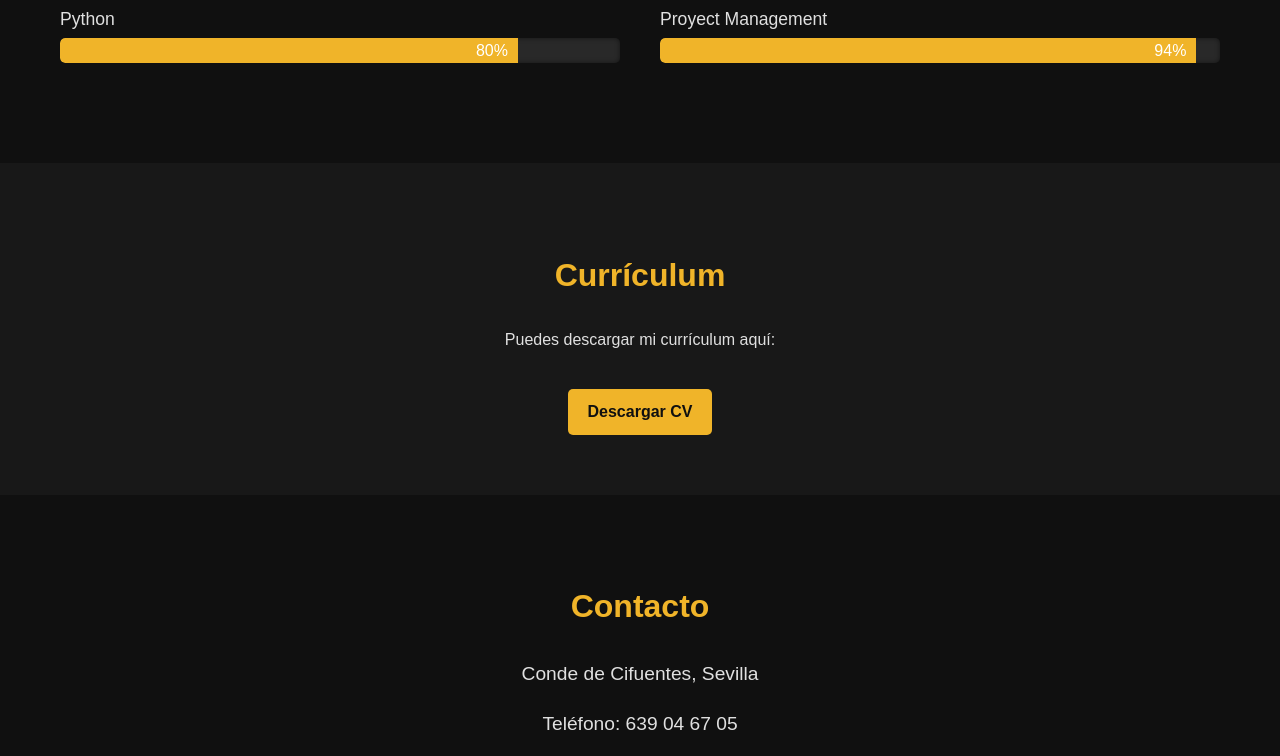
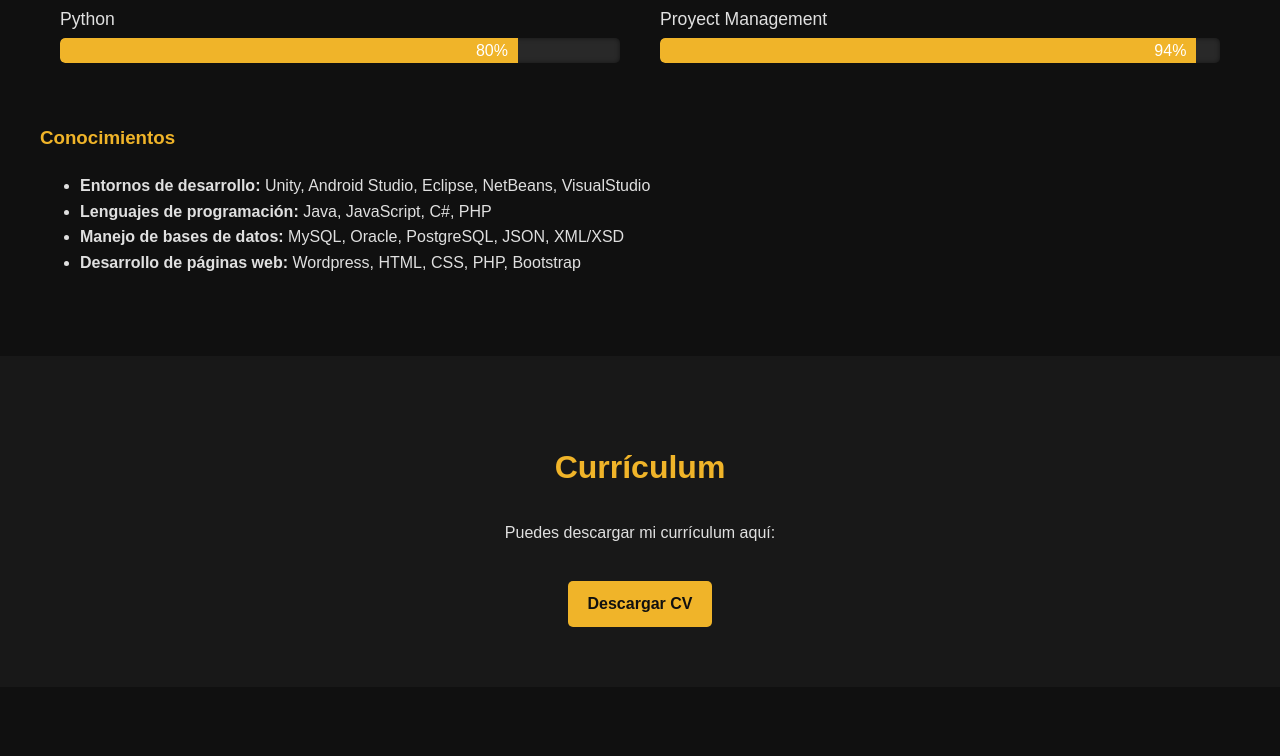
Before and after one commit to Ojedita99/portfolioo, a plain HTML site: page index.html in a window 1280 px wide. Shown: the part 3360-4116 px from the top of the page. Drawn offline with Linux system fonts and the light colour scheme.

Commit message:
Update index.html

```diff
--- a/index.html
+++ b/index.html
@@ -205,7 +205,20 @@
                 </div>
             </div>
         </div>
+
+          <!-- Conocimientos adicionales -->
+        <div class="skills-column">
+            <h3>Conocimientos</h3>
+            <ul>
+                <li><strong>Entornos de desarrollo:</strong> Unity, Android Studio, Eclipse, NetBeans, VisualStudio</li>
+                <li><strong>Lenguajes de programación:</strong> Java, JavaScript, C#, PHP</li>
+                <li><strong>Manejo de bases de datos:</strong> MySQL, Oracle, PostgreSQL, JSON, XML/XSD</li>
+                <li><strong>Desarrollo de páginas web:</strong> Wordpress, HTML, CSS, PHP, Bootstrap</li>
+            </ul>
+        </div>
     </section>
+
+
 
     <!-- Sección Currículum -->
     <section id="cv" class="cv-section">
```
